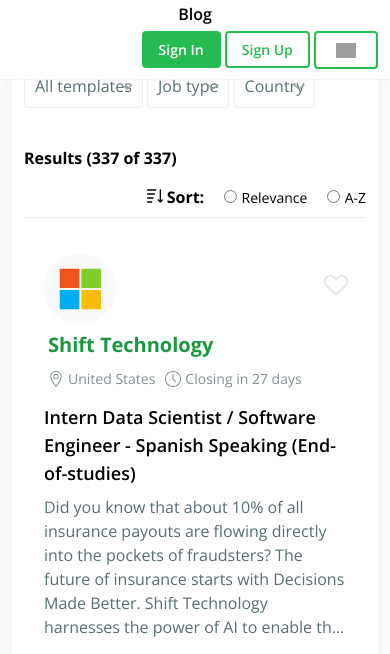
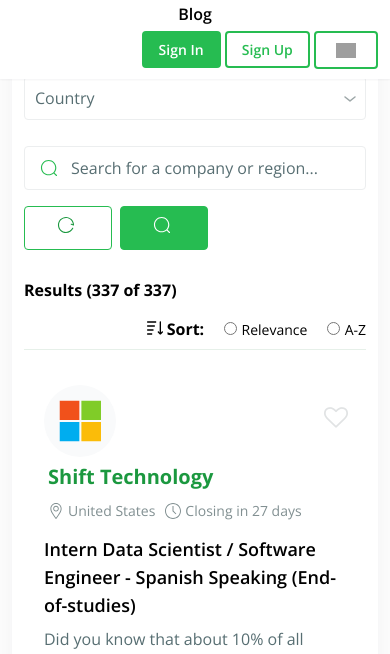
Before and after one commit to hiepdv-hus/company, a plain HTML site: page filter-search.html in a window 390 px wide. Shown: the part 184-838 px from the top of the page. Drawn offline with nearby package versions, Linux system fonts and the light colour scheme; grey boxes are pictures that could not be loaded.

Commit message:
Update style.css

```diff
--- a/assets/css/style.css
+++ b/assets/css/style.css
@@ -2917,9 +2917,9 @@ color: #1E2637;
 .company-banner__img {
     margin-left: 0 !important;
 }
-.company__header__search-flex {
-    display: flex;
-}
+/* .company__header__search-flex {
+    display: flex;
+} */
 .company .company__header__search-button button:hover {
     background: #26BC51;
     border: 1px solid #26BC51;
@@ -3086,9 +3086,13 @@ padding: 24px;
 }
 /*  */
 .dropdown {
-    position: relative;
-    display: inline-block;
-    margin-right: 12px;
+    /* position: relative;
+    display: inline-block;*/
+    /* margin-right: 12px;
+    width: 33.33%; */
+  }
+  .dropdown:last-child {
+    margin-right: 0;
   }
   .dropdown.show .selected-option {
     border: 1px solid #26BC51;
@@ -3105,7 +3109,7 @@ padding: 24px;
     padding-top: 2px;
   }
   .selected-option {
-    width: 190px;
+    width: 100%;
     height: 44px;
     line-height: 40px;
     background-color: transparent;
@@ -3160,10 +3164,10 @@ padding: 24px;
   }
   .options div span {
     display: inline-block;
-    width: 140px;
+    /* width: 140px;
     overflow: hidden;
     text-overflow: ellipsis;
-    white-space: nowrap;
+    white-space: nowrap; */
   }
   .options div.slide-animation:hover span{
     width: 250px;
@@ -3192,7 +3196,7 @@ padding: 24px;
     height: 32px;
 }
 .el-tag:first-child {
-  max-width: 100px;
+  /* max-width: 100px; */
   overflow: hidden;
   text-overflow: ellipsis;
   white-space: nowrap;
@@ -3229,10 +3233,19 @@ padding: 24px;
     font-size: 12px;
     position: sticky;
     top: 5px;
-    width: 95%;
+    width: 97%;
     z-index: 1000;
 }
+.search-select-list {
+    display: grid;
+    grid-template-columns: 1fr 1fr 1fr;
+    gap: 12px;
+}
 @media screen and (max-width: 991px) {
+
+.search-select-list {
+    grid-template-columns: 1fr 1fr;
+}
     .background-box-shadow {
         padding: 12px;
     }
@@ -3306,12 +3319,27 @@ padding: 24px;
     .company .company-btn, .company .company-btn-outline {
         padding: 12px;
     }
-    .company .company__header__search__type {
+    /* .company .company__header__search__type {
         display: block;
-    }
+    } */
 }
 
 @media screen and (max-width: 767px) {
+
+.search-select-list {
+    grid-template-columns: 1fr;
+    width: 100%;
+}
+.company__header__search-flex {
+    display: flex;
+    flex-wrap: wrap;
+}
+.company__header__search__type {
+    order: 2;
+}
+.search-select-list {
+    order: 1;
+}
     .company .company__header__search__type > .search-select-list {
         display: grid !important;
         grid-template-columns: 1fr 1fr !important;
```
